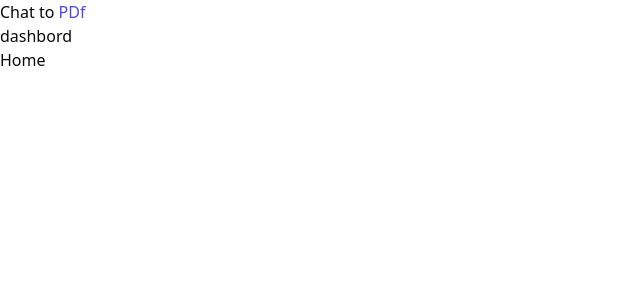
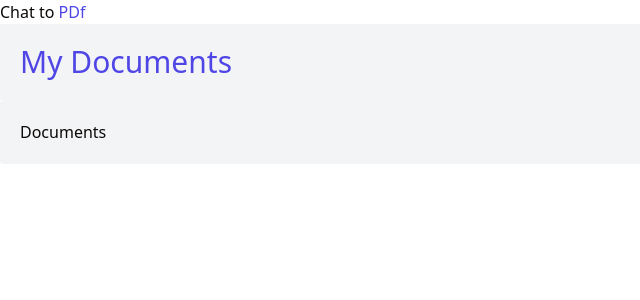
Before and after one commit to Saifkhan77806/chat-with-pdf, a Next.js app in the folder chatwithpdf/: page /dashboard in a window 1280 px wide. Shown: the top 300 px of the page, without its empty margins (0-640 px from the left). Built offline with nearby package versions, Linux system fonts and the light colour scheme; no server answers.

Commit message:
document header 3 added on top document uploading start

```diff
--- a/chatwithpdf/app/dashboard/[[...rest]]/page.tsx
+++ /dev/null
@@ -1,11 +0,0 @@
-"use client";
-import Link from 'next/link'
-
-export default function page() {
-  return (
-    <>
-    <div>dashbord</div>
-    <Link href="/">Home</Link>
-    </>
-  )
-}
--- /dev/null
+++ b/chatwithpdf/app/dashboard/page.tsx
@@ -0,0 +1,13 @@
+import Documents from "@/components/Document";
+
+
+export default function page() {
+  return (
+    <>
+    <div className="h-full max-w-7xl mx-auto">
+      <h1 className="text-3xl p-5 bg-gray-100 font-extralight text-indigo-600">My Documents</h1>
+      < Documents />
+    </div>
+    </>
+  )
+}
--- /dev/null
+++ b/chatwithpdf/app/dashboard/upgrade/page.tsx
@@ -0,0 +1,9 @@
+import React from 'react'
+
+function page() {
+  return (
+    <div>Pricing</div>
+  )
+}
+
+export default page
--- /dev/null
+++ b/chatwithpdf/app/dashboard/upload/page.tsx
@@ -0,0 +1,9 @@
+import React from 'react'
+
+function upload() {
+  return (
+    <div>upload</div>
+  )
+}
+
+export default upload
--- /dev/null
+++ b/chatwithpdf/components/Document.tsx
@@ -0,0 +1,11 @@
+import React from 'react'
+
+function Documents() {
+  return (
+    <div className="flex flex-wrap p-5 bg-gray-100 justify-center lg:justify-start rounded-sm gap-5 max-w-7xl mx-auto">
+    Documents
+    </div>
+  )
+}
+
+export default Documents
--- a/chatwithpdf/components/ui/Header.tsx
+++ b/chatwithpdf/components/ui/Header.tsx
@@ -1,12 +1,30 @@
 import { SignedIn, UserButton } from "@clerk/nextjs"
+import { Button } from "@/components/ui/button"
+import {FilePlus2} from "lucide-react"
 import Link from "next/link"
 
 function Header() {
   return (
-    <div>
+    <div className="flex justify-between bg-white shadow-sm">
         <Link href="/dashboard" > Chat to <span className="text-indigo-600">PDf</span></Link>
        <SignedIn>
-        <div>
+        <div className="flex items-center space-x-2">
+
+            <Button asChild variant="link" className="hidden md:flex">
+                <Link href="/dashboard/upgrade">Pricing </Link>
+            </Button>
+
+            <Button asChild variant="outline">
+                <Link href="/dashboard">My documents</Link>
+            </Button>
+
+            <Button asChild variant="outline">
+                <Link href="/dashboard/upload">
+                <FilePlus2 className="text-indigo-600"/>
+                </Link>
+            </Button>
+
+
             <UserButton />
         </div>
        </SignedIn>
```
